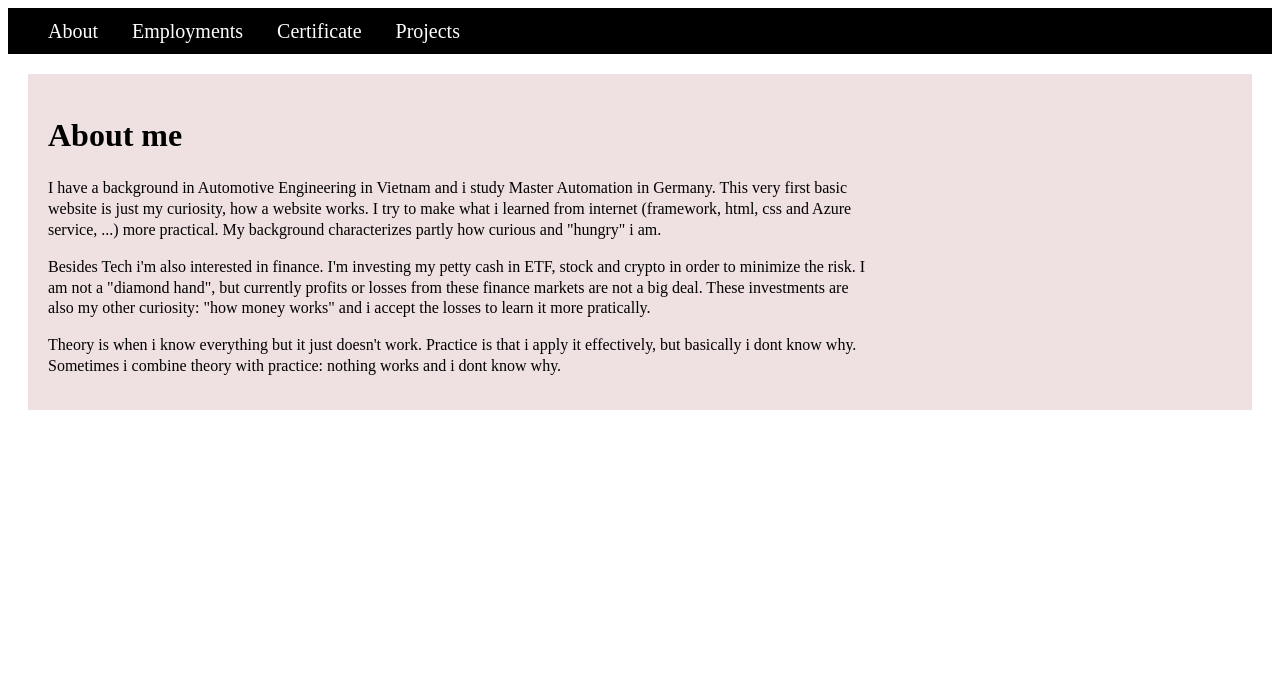
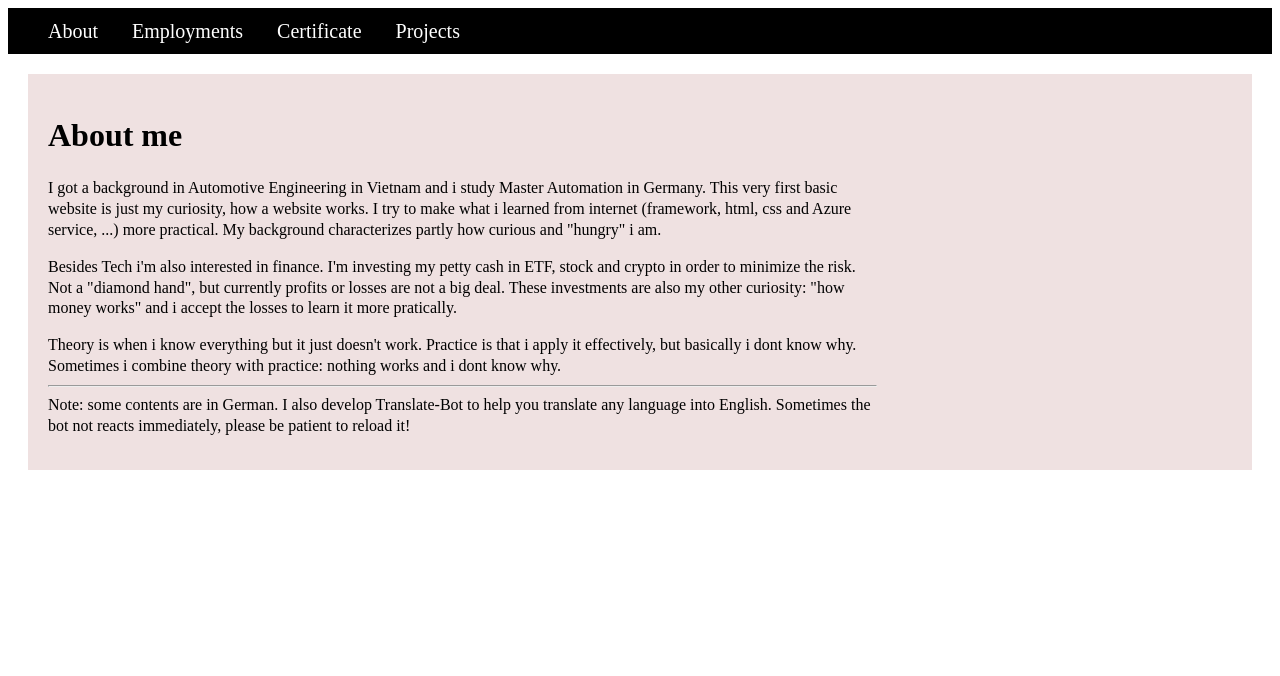
Before and after one commit to viettran295/vietapp, a Flask app: page / in a window 1280 px wide. Shown: the top 676 px of the page. Run offline with Flask 2, Linux system fonts and the light colour scheme; some libraries are stand-ins or nearby versions.

Commit message:
Translate-Bot works

```diff
--- a/dev/static/styling.css
+++ b/dev/static/styling.css
@@ -30,7 +30,7 @@
     position: fixed;
     bottom:50px;
     right:65px;
-    height: 300px;
+    height: 500px;
     width: 350px;
     background-color: rgb(119, 101, 141);
     padding: 1rem;
--- a/dev/templates/about.html
+++ b/dev/templates/about.html
@@ -3,17 +3,19 @@
     <h1>{% block title %}About me{% endblock %}</h1>
     <h2 class="content" style="font-weight: normal">
     <p>
-    I have a background in Automotive Engineering in Vietnam and i study Master Automation in Germany. This very first basic website is just my curiosity, how a website works.
+    I got a background in Automotive Engineering in Vietnam and i study Master Automation in Germany. This very first basic website is just my curiosity, how a website works.
     I try to make what i learned from internet (framework, html, css and Azure service, ...) more practical.
     My background characterizes partly how curious and "hungry" i am.
     </p>
     <p>
     Besides Tech i'm also interested in finance. I'm investing my petty cash in ETF, stock and crypto in order to minimize the risk.
-    I am not a "diamond hand", but currently profits or losses from these finance markets are not a big deal. These investments are also my other curiosity: "how money works"
+    Not a "diamond hand", but currently profits or losses are not a big deal. These investments are also my other curiosity: "how money works"
     and i accept the losses to learn it more pratically.
     </p>
-
     Theory is when i know everything but it just doesn't work. Practice is that i apply it effectively, but basically i dont know why.
     Sometimes i combine theory with practice: nothing works and i dont know why.
+    <hr>
+    Note: some contents are in German. I also develop Translate-Bot to help you translate any language into English.
+    Sometimes the bot not reacts immediately, please be patient to reload it!
     </h2>
 {% endblock %}
--- a/dev/templates/base.html
+++ b/dev/templates/base.html
@@ -27,7 +27,7 @@
     </button>
 
     <div class="chat-popup">
-        <iframe src='https://webchat.botframework.com/embed/bot-vietapp?s=fgHw29aaJRk.3cD3J0miipXgOqu-ogXXVOxQ5pydaR4cR-orqfq_8o4'  style="height: 300px; width: 100%"></iframe>
+        <iframe src='https://webchat.botframework.com/embed/bot-vietapp?s=fgHw29aaJRk.3cD3J0miipXgOqu-ogXXVOxQ5pydaR4cR-orqfq_8o4'  style="height: 500px; width: 100%"></iframe>
     </div>
 
     <!-- FOOTER -->
--- a/dev/templates/employments.html
+++ b/dev/templates/employments.html
@@ -12,8 +12,8 @@
     - Connect "Bot Composer" and "Bot Framework SDK" together <br>
     - Implement English language for the bot <br>
 
-    Tech: Bot Composer, Bot Framework SDK, Azure Search, Azure SQL Database,
-    Azure Data Factory
+    Tech: Bot Composer, Bot Framework SDK, Azure Bot, Language Understanding
+    (Luis), QnA Maker, Azure SQL Database, Azure Data Factory
     </p>
     </h3>
     <a href="https://www.knowtion.de/en/about-shiratech-knowtion-2/">
@@ -33,7 +33,7 @@
     Tech: Python, Pandas, Plotly, Seaborn
     </p>
     </h3>
-    <a href="https://drive.google.com/file/d/1DN1wRaxITgb3k5W_Llqx4XKXL2uEjLrm/view?usp=sharing" download>
+    <a href="https://drive.google.com/file/d/1yP2WYzpqGrIhNhpamsjBDvBMxjgj14fI/view?usp=sharing" download>
         <button type="button">Download my CV</button>
     </a>
 {% endblock %}
--- a/dev/templates/projects.html
+++ b/dev/templates/projects.html
@@ -2,6 +2,6 @@
 {% block content %}
     <h1>{% block title %}Virtual Instrumentation{% endblock %}</h1>
     <h2>Automatic phase swiching for three-phase generator</h2>
-    <h3 class="content">This content will be updated in english soon...</h3>
+    <h3 class="content">This content will be updated in english soon... or my Translate-Bot can help you</h3>
     <iframe src="https://docs.google.com/presentation/d/e/2PACX-1vSYkBT9ZX59bVd4MVDi0hq2Vt8ZCjPDR_nRats9kY-6RwFfwsSMSU2wx_3ydpyXUw/embed?start=true&loop=false&delayms=5000" frameborder="0" width="640" height="389" allowfullscreen="true" mozallowfullscreen="true" webkitallowfullscreen="true"></iframe>
 {% endblock %}
--- a/vietapp-bot/config.py
+++ b/vietapp-bot/config.py
@@ -18,3 +18,6 @@ class DefaultConfig:
     LUIS_API_KEY = os.environ.get("LuisAPIKey", "7209b1bba256424482b3d9104b39c93c")
     # LUIS endpoint host name, ie "westus.api.cognitive.microsoft.com"
     LUIS_API_HOST_NAME = os.environ.get("LuisAPIHostName", "https://bot-vietapp.cognitiveservices.azure.com/")
+
+    TRANSLATE_KEY = "d07c486a86e04ccf90651d02c1b49ac1"
+    TRANSLATE_LOCATION = "westeurope"
--- a/vietapp-bot/requirements.txt
+++ b/vietapp-bot/requirements.txt
@@ -1,2 +1,3 @@
 botbuilder-integration-aiohttp>=4.14.0
 botbuilder-ai>=4.14.0
+botbuilder-sangamam-cognitive-text-translate
```
Also changed, not shown: vietapp-bot/bot.py (+12 -6 lines), vietapp-bot/translator/translator_app.py (renamed from pdf_reader/translator/translator_app.py, +11 -7 lines), vietapp-bot/translator/__init__.py (added), 1 other file.
